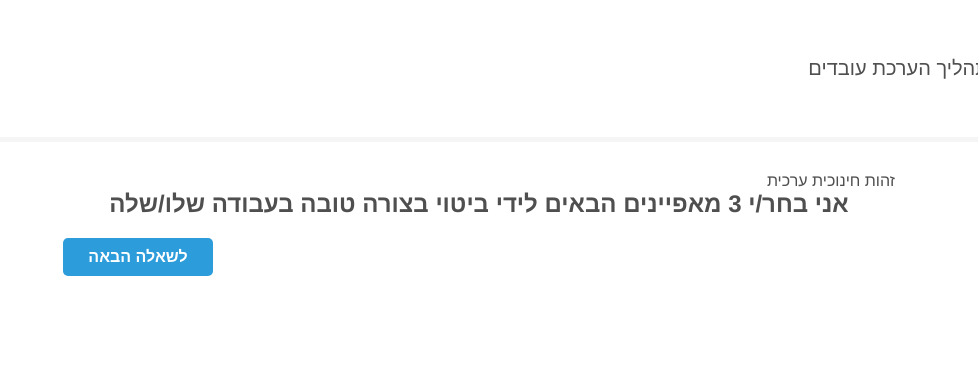
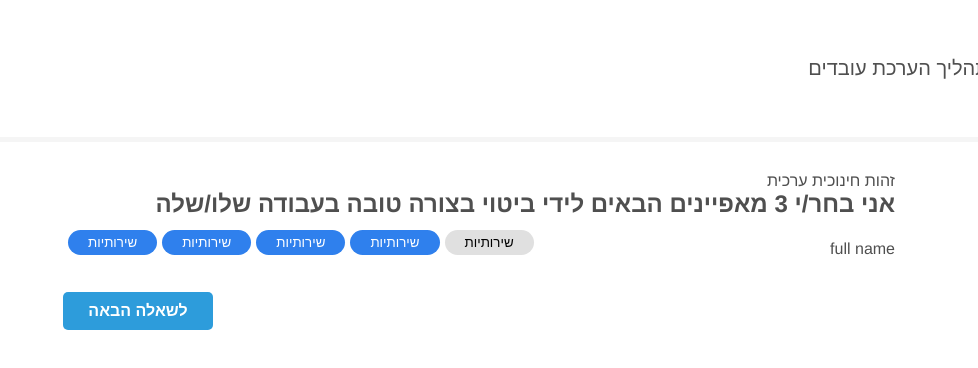
Before and after one commit to ShaZar20/ovdim, a React (Create React App) app in the folder client/: page /07 in a window 1280 px wide. Shown: the top 368 px of the page, without its empty margins (302-1280 px from the left). Built offline with nearby package versions, Linux system fonts and the light colour scheme.

Commit message:
still need to work on evaluation/Form3

```diff
--- a/client/src/components/LoginViaSmsPage.js
+++ b/client/src/components/LoginViaSmsPage.js
@@ -18,7 +18,7 @@ const LoginViaSmsPage = () => {
     else{
         return(
             <div className="container">
-                <h2 className="title">התחברות לאזור אישי באמצעות סמס</h2>
+                <h2 className="title-center">התחברות לאזור אישי באמצעות סמס</h2>
                 <div className="sub-container">
                     <p>תעודת זהות *</p>
                     <input value={id} onChange={(e)=>setId(e.target.value)}/>
--- a/client/src/components/PersonalInfo.js
+++ b/client/src/components/PersonalInfo.js
@@ -36,7 +36,7 @@ export default class PersonalInfo extends React.Component {
         return (
             <div className="container">
                 <div className="sub-container">
-                    <h2>הפרטים האישיים שלי</h2>
+                    <h2 className="title-center">הפרטים האישיים שלי</h2>
                     <p>שם מלא *</p>
                     <input
                         type="text"
--- a/client/src/components/evaluation/Evaluation2.js
+++ b/client/src/components/evaluation/Evaluation2.js
@@ -35,7 +35,7 @@ export default class Evaluation2 extends React.Component {
                     <Form2  name="שי עזר" onChange={this.onChange} index={1} />
                     <Form2  name="מוחמד" onChange={this.onChange} index={2} />
                     <div className="buttonToLeft-container">
-                        <button className="login-button"  disabled={this.isDisable} >לשאלה הבאה</button>
+                        <button className="login-button" type="submit" disabled={this.isDisable}>לשאלה הבאה</button>
                     </div>
                 </form>
             </div>
--- a/client/src/components/evaluation/Evaluation3.js
+++ b/client/src/components/evaluation/Evaluation3.js
@@ -1,10 +1,11 @@
 import React from 'react';
+import Form3 from './Form3';
 
 const Evaluation3 = () => (
     <div className="container">
         <div className="sub-title">זהות חינוכית ערכית</div>
         <div className="title">אני בחר/י 3 מאפיינים הבאים לידי ביטוי בצורה טובה בעבודה שלו/שלה</div>
-        <div></div>
+        <Form3 />
         <div className="buttonToLeft-container">
             <button className="login-button">לשאלה הבאה</button>
         </div>
--- /dev/null
+++ b/client/src/components/evaluation/Form3.js
@@ -0,0 +1,30 @@
+import React from 'react';
+
+export default class Form3 extends React.Component {
+    constructor(props){
+        super(props);
+        this.state = {
+            isCheck: 0
+
+        }
+    }
+
+    isDisable = () => {
+
+    };
+
+    render() {
+        return (
+            <div className="boxTwo">
+                <p>full name</p>
+                <div>
+                    <button className="form-button" disabled={true}>שירותיות</button>
+                    <button className="form-button">שירותיות</button>
+                    <button className="form-button">שירותיות</button>
+                    <button className="form-button">שירותיות</button>
+                    <button className="form-button">שירותיות</button>
+                </div>
+            </div>
+        )
+    }
+}
--- a/client/src/styles/components/_button.scss
+++ b/client/src/styles/components/_button.scss
@@ -22,3 +22,19 @@ button:disabled {
 .login-button:disabled {
     background-color: #BDBDBD;
 }
+
+.form-button {
+    font-weight: 300;
+    border-radius: 20px;
+    border-style: none;
+    padding: .5rem 2rem;
+    margin: 0 0 .5rem .5rem;
+    background-color: #2F80ED;
+    color: white;
+}
+
+.form-button:disabled {
+    background: #E0E0E0;
+    color: black;
+    cursor: pointer;
+}
--- a/client/src/styles/components/_container.scss
+++ b/client/src/styles/components/_container.scss
@@ -12,9 +12,6 @@
     margin: auto;
     margin-top: 2rem;
     align-items: center;
-    .title{
-        align-self: center;
-    }
     p{
         color: #4F4F4F;
         font-size: 12px;
--- a/client/src/styles/components/_title.scss
+++ b/client/src/styles/components/_title.scss
@@ -1,5 +1,12 @@
 .title {
     align-self: flex-start;
+    color: #4F4F4F;
+    font-size: x-large;
+    font-weight: bold;
+}
+
+.title-center {
+    align-self: center;
     color: #4F4F4F;
     font-size: x-large;
     font-weight: bold;
```
